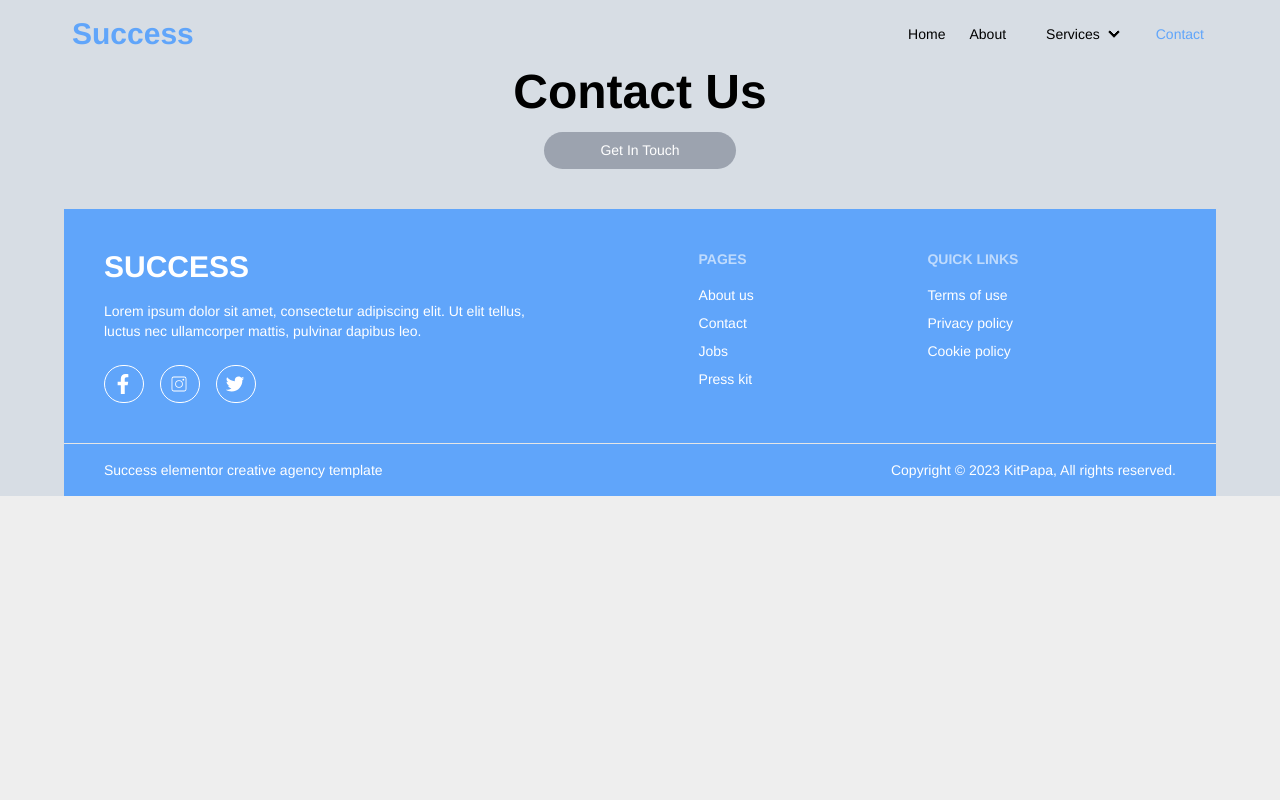
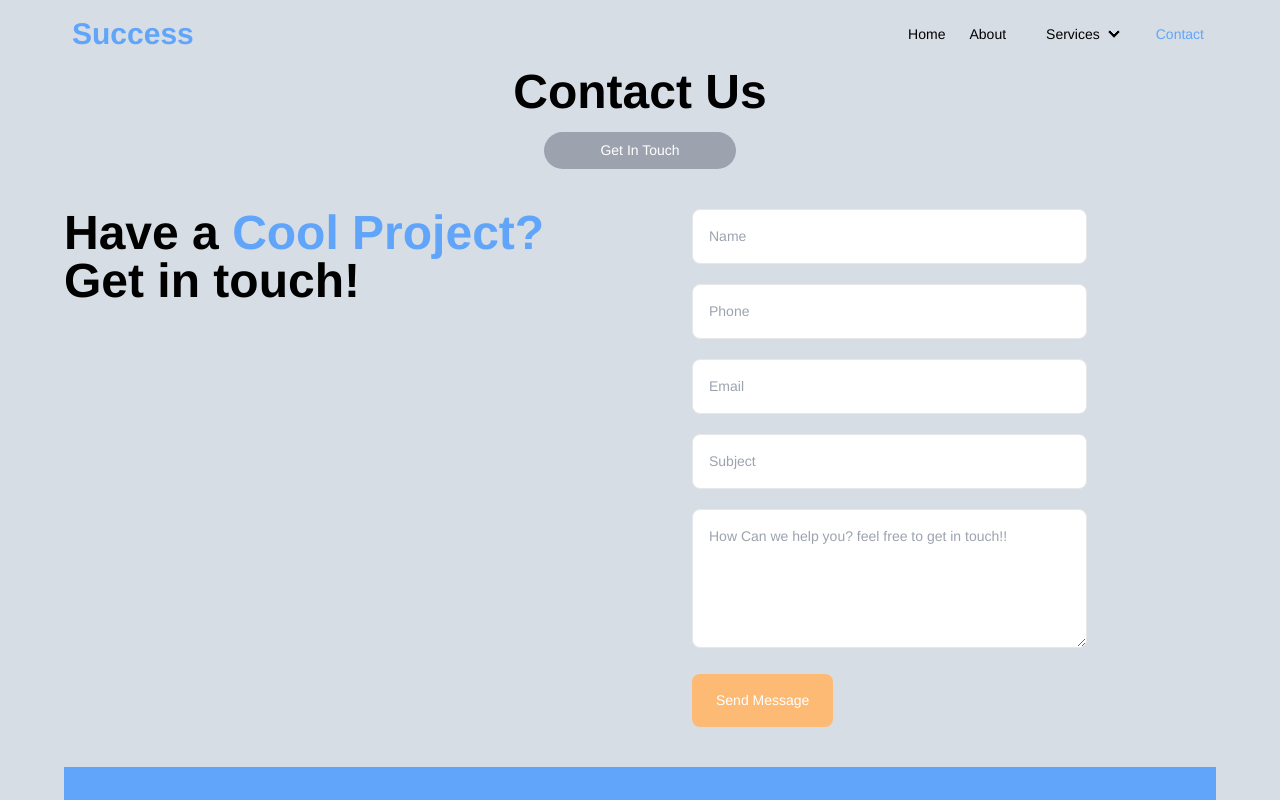
Before and after one commit to Tushar12152/Digital-Agency-UI, a React (Vite) app: page /contact in a window 1280 px wide. Shown: the top 800 px of the page. Built offline with nearby package versions, Linux system fonts and the light colour scheme.

Commit message:
contact pages contact form is added

```diff
--- a/package.json
+++ b/package.json
@@ -19,6 +19,7 @@
     "react-icons": "^5.0.1",
     "react-router-dom": "^6.21.3",
     "sort-by": "^1.2.0",
+    "sweetalert": "^2.1.2",
     "swiper": "^11.0.5"
   },
   "devDependencies": {
--- a/src/Components/Contact.jsx
+++ b/src/Components/Contact.jsx
@@ -1,12 +1,42 @@
+import swal from "sweetalert";
 import Container from "../Container/Container";
 import Title from "../Shared/Title";
 
 const Contact = () => {
+
+    const handleSubmit=e=>{
+        e.preventDefault()
+        swal('Success','Thank you for your valueable message','success')
+    }
+
     return (
         <div>
             <Container>
                  <Title Heading={'Contact Us'}></Title>
                  <h3 className="p-2 bg-gray-400 rounded-full w-48 text-center mx-auto mt-4 text-white">Get In Touch</h3>
+
+
+                <div className="lg:flex gap-6 mt-10">
+                     <div className="lg:w-[50%] mb-10">
+                        <h1 className="font-bold text-5xl ">Have a <span className="text-blue-400">Cool Project?</span> Get in touch!</h1>
+
+                     </div>
+                     <div className="lg:w-[50%]">
+                        <form onSubmit={handleSubmit}>
+                         <input className="border w-[70%] p-4 ml-10 rounded-lg mb-5" placeholder="Name" type="text" name="name" id="" required/>
+                         <input className="border w-[70%] p-4 ml-10 rounded-lg mb-5" placeholder="Phone" type="number" name="phone" id="" required/>
+                         <input className="border w-[70%] p-4 ml-10 rounded-lg mb-5" placeholder="Email" type="text" name="email" id="" required/>
+                         <input className="border w-[70%] p-4 ml-10 rounded-lg mb-5" placeholder="Subject" type="text" name="subject" id="" required/>
+
+                         <textarea placeholder="How Can we help you? feel free to get in touch!!" className="border w-[70%] p-4 ml-10 rounded-lg mb-5" name="" id="" cols="50" rows="5"></textarea>
+
+                         <button className="px-6 py-4 hover:bg-blue-400 text-white bg-orange-300  ml-10 rounded-lg">Send Message</button>
+                         </form>
+                     </div>
+                </div>
+
+
+
             </Container>
         </div>
     );
```
Also changed, not shown: 1 other file (tests, documents, lock files or other folders).
